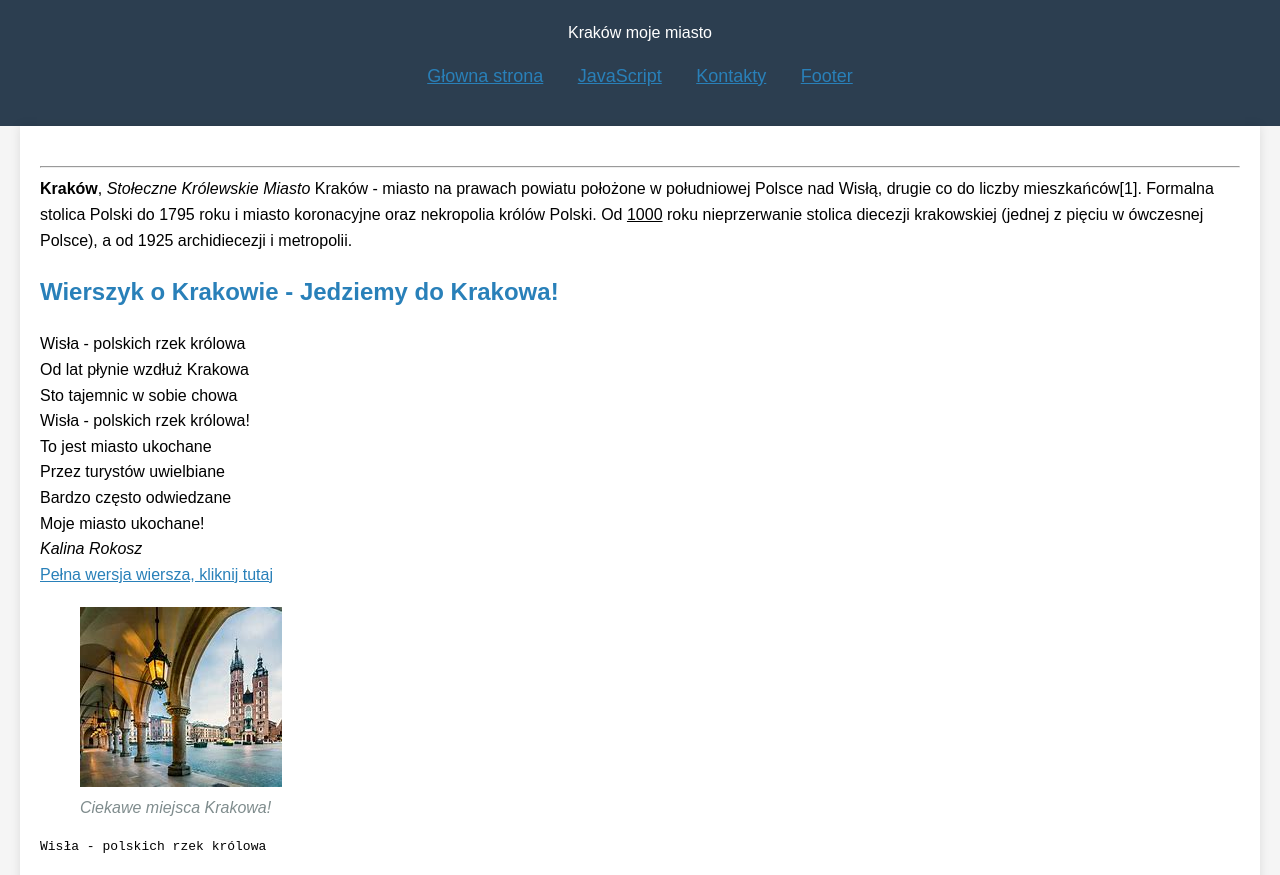
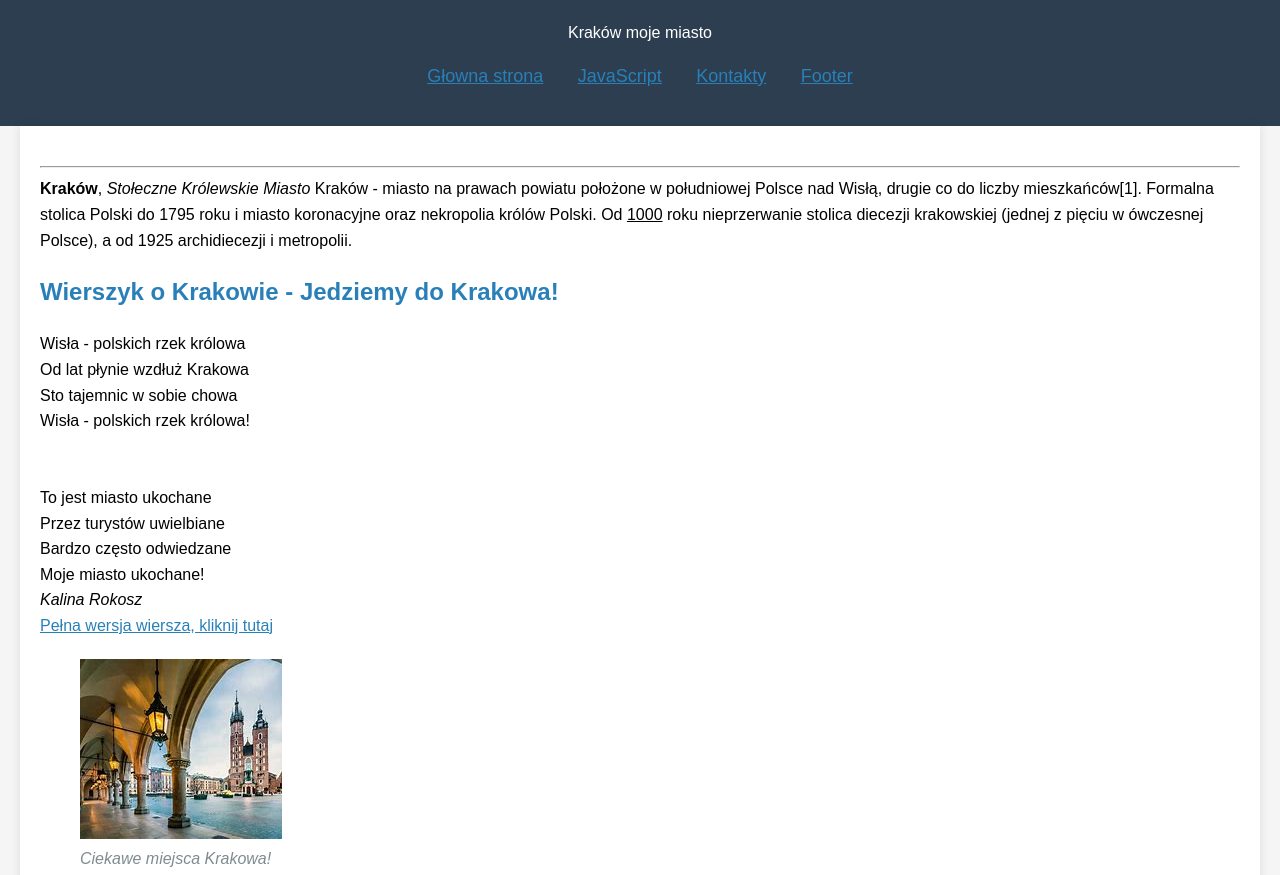
Before and after one commit to Julian3542385/Cracow, a plain HTML site: page index.html in a window 1280 px wide. Shown: the top 875 px of the page. Drawn offline with Linux system fonts and the light colour scheme; a script that the page names is missing.

Commit message:
Update index.html

```diff
--- a/index.html
+++ b/index.html
@@ -20,8 +20,8 @@
 <hr>
 <b>Kraków</b>, <i>Stołeczne Królewskie Miasto</i> Kraków - miasto na prawach powiatu położone w południowej Polsce nad Wisłą, drugie co do liczby mieszkańców[1]. Formalna stolica Polski do 1795 roku i miasto koronacyjne oraz nekropolia królów Polski. Od <u>1000</u> roku nieprzerwanie stolica diecezji krakowskiej (jednej z pięciu w ówczesnej Polsce), a od 1925 archidiecezji i metropolii.
 <h2>Wierszyk o Krakowie - Jedziemy do Krakowa!</h2>
-<P>
-Wisła - polskich rzek królowa<br> Od lat płynie wzdłuż Krakowa<br> Sto tajemnic w sobie chowa<br> Wisła - polskich rzek królowa!<br> <brxbr>
+<p>
+Wisła - polskich rzek królowa<br> Od lat płynie wzdłuż Krakowa<br> Sto tajemnic w sobie chowa<br> Wisła - polskich rzek królowa!<br> <br><br>
 To jest miasto ukochane<br>
 Przez turystów uwielbiane<br>
 Bardzo często odwiedzane<br>
```
